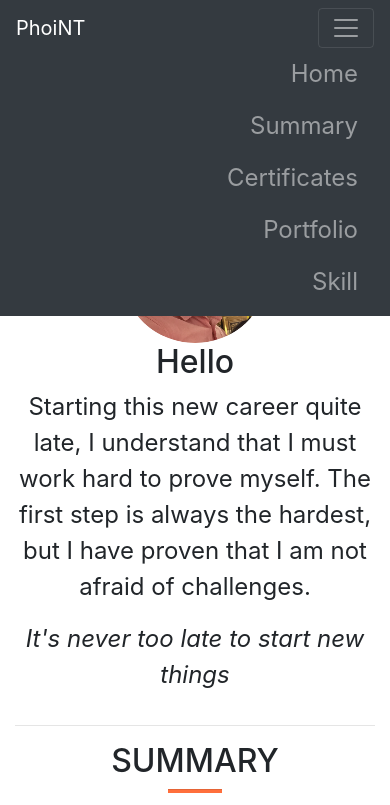
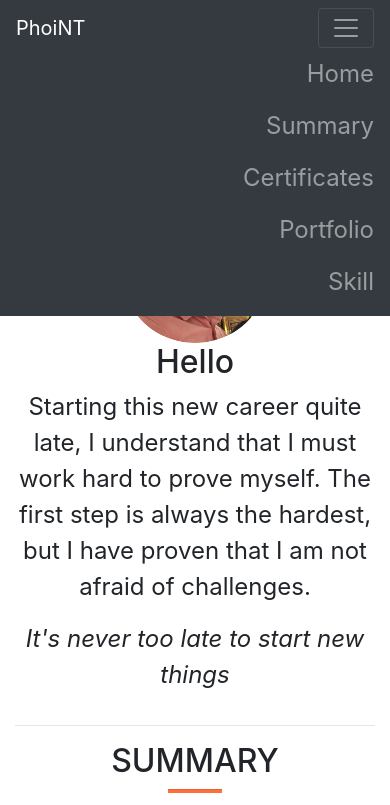
Before and after one commit to phoint/aboutMe, a plain HTML site: page index.html in a window 390 px wide. Both pictures are taken after a click on the button "Toggle navigation". Shown: the top 805 px of the page. Drawn offline with nearby package versions, Linux system fonts and the light colour scheme.

Commit message:
Update index.html
fix menu toggler

```diff
--- a/index.html
+++ b/index.html
@@ -10,33 +10,35 @@
 		<title>I'm Phoi Nguyen Tran</title>
 	</head>
 	<body>
+		<header>
 			<nav class="navbar navbar-expand-md navbar-dark fixed-top bg-dark">
-			<div class="container">
+				<div class="container d-flex">
 					<a class="navbar-brand" href="#">PhoiNT</a>
 					<button class="navbar-toggler" type="button" data-toggle="collapse" data-target="#navbarCollapse" aria-controls="navbarCollapse" aria-expanded="false" aria-label="Toggle navigation">
 					<span class="navbar-toggler-icon"></span>
 					</button>
-				<div class="collapse navbar-collapse text-right" id="navbarCollapse">
-					<ul class="navbar-nav mr-auto">
-						<li class="nav-item mx-3">
+					<div class="collapse navbar-collapse justify-content-end text-right" id="navbarCollapse">
+						<ul class="navbar-nav justify-content-end">
+							<li class="nav-item mx-lg-3">
 								<a class="nav-link " href="#">Home</a>
 							</li>
-						<li class="nav-item mx-3">
+							<li class="nav-item mx-lg-3">
 								<a class="nav-link" href="#summary">Summary</a>
 							</li>
-						<li class="nav-item mx-3">
+							<li class="nav-item mx-lg-3">
 								<a class="nav-link" href="#certificate" >Certificates</a>
 							</li>
-						<li class="nav-item mx-3">
+							<li class="nav-item mx-lg-3">
 								<a class="nav-link" href="#portfolio" >Portfolio</a>
 							</li>
-						<li class="nav-item mx-3">
+							<li class="nav-item mx-lg-3">
 								<a class="nav-link" href="#skill" >Skill</a>
 							</li>
 						</ul>
 					</div>
 				</div>
 			</nav>
+		</header>
 		<main>
 			<div class="container hero">
 				<div class="row justify-content-center">
```
Lines whose indentation alone changed are shown as unchanged.
